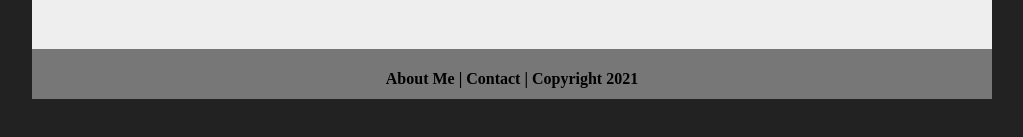
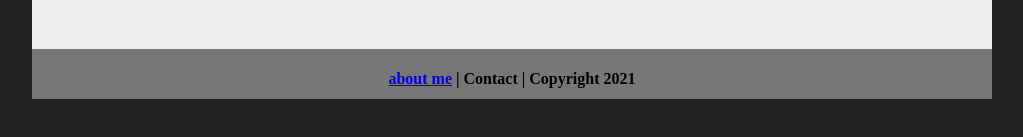
Before and after one commit to Heim-g/computer-science-portfolio, a plain HTML site: page index.html in a window 1280 px wide. Shown: the part 491-628 px from the top of the page, without its empty margins (128-1151 px from the left). Drawn offline with Linux system fonts and the light colour scheme.

Commit message:
Update index.html

```diff
--- a/index.html
+++ b/index.html
@@ -16,7 +16,7 @@
   </div>
   <div class="content">Hello World!</div>
   <div class="footer">
-    <h4>About Me | Contact | Copyright 2021</h4>
+    <h4><a href="aboutme.html">about me</a> | Contact | Copyright 2021</h4>
   </div>
 </div>
 </body>
```
